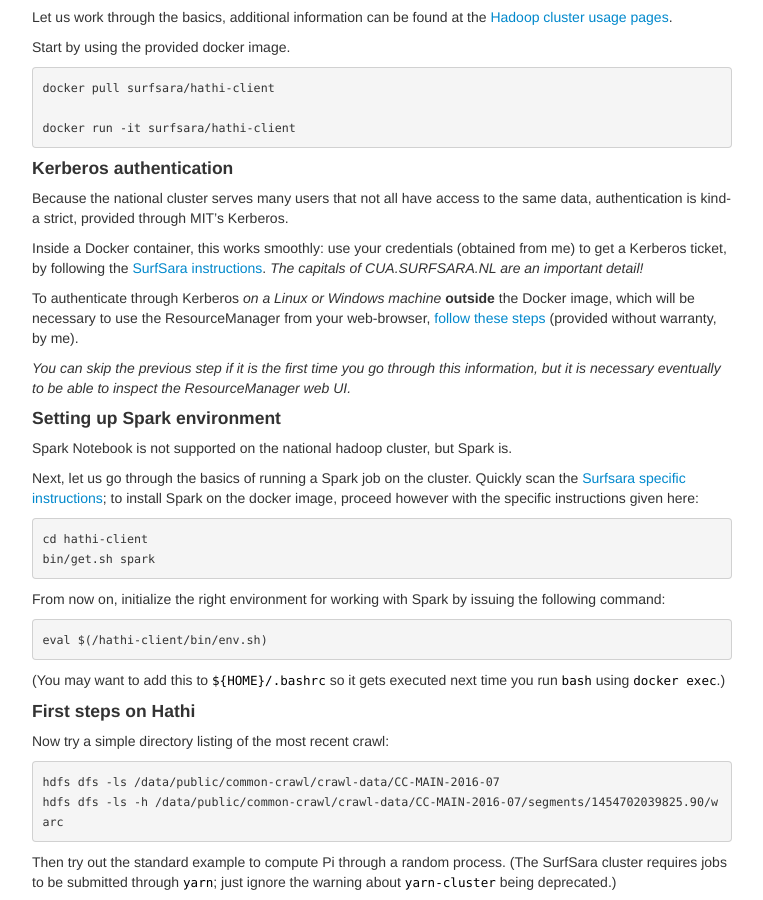
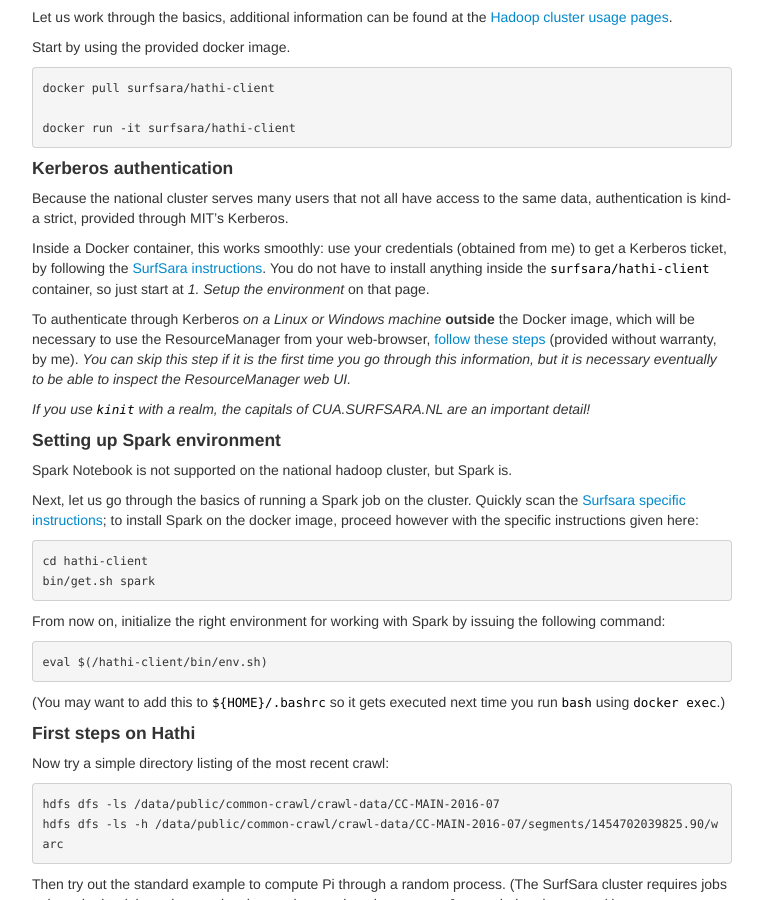
Before and after one commit to Thelukepet/course, a Jekyll site: the page built from assignments/P-commoncrawl.md, in a window 1280 px wide and 900 px high, scrolled down 545 px. Shown: the whole window, without its empty margins (258-1021 px from the left). Built offline with Jekyll 4.4.1, drawn with Linux system fonts in a browser that asks for light colours.

Commit message:
Improvements

```diff
--- a/assignments/P-commoncrawl.md
+++ b/assignments/P-commoncrawl.md
@@ -49,14 +49,16 @@
 Inside a Docker container, this works smoothly:
 use your credentials (obtained from me) to get a Kerberos ticket,
 by following the [SurfSara instructions](https://userinfo.surfsara.nl/systems/hadoop/usage).
-_The capitals of CUA.SURFSARA.NL are an important detail!_
+You do not have to install anything inside the `surfsara/hathi-client` container,
+so just start at _1. Setup the environment_ on that page.
 
 To authenticate through Kerberos _on a Linux or Windows machine_ **outside** the Docker image,
 which will be necessary to use the ResourceManager from your web-browser,
 [follow these steps](kerberos.html) (provided without warranty, by me).
+_You can skip this step if it is the first time you go through this information, but it is necessary
+eventually to be able to inspect the ResourceManager web UI._
 
-_You can skip the previous step if it is the first time you go through this information, but it is necessary
-eventually to be able to inspect the ResourceManager web UI._
+_If you use `kinit` with a realm, the capitals of CUA.SURFSARA.NL are an important detail!_
 
 #### Setting up Spark environment
 
```
